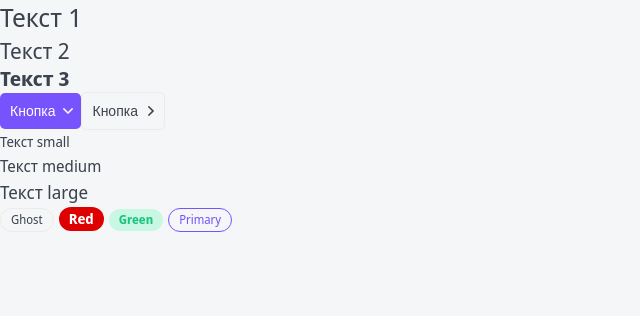
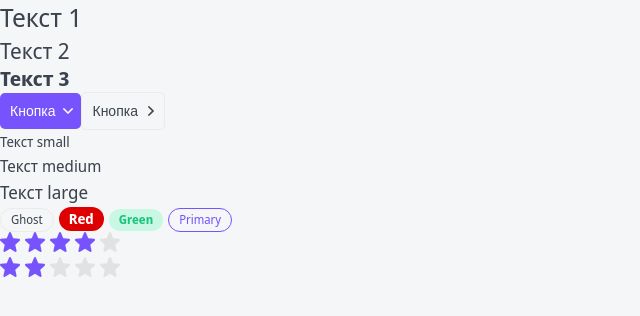
Before and after one commit to irinaWinter/app-next, a Next.js app: page / in a window 1280 px wide. Shown: the top 316 px of the page, without its empty margins (0-640 px from the left). Built offline with nearby package versions, Linux system fonts and the light colour scheme.

Commit message:
Добавляет компонент рейтинга

```diff
--- /dev/null
+++ b/components/Rating/Rating.module.css
@@ -0,0 +1,11 @@
+.star svg {
+    margin-right: 5px;
+}
+
+.filled svg{
+    fill: var(--primary)
+}
+
+.editable {
+    cursor: pointer;
+}
--- /dev/null
+++ b/components/Rating/Rating.tsx
@@ -0,0 +1,62 @@
+import { RatingProps } from './Rating.props';
+import styles from './Rating.module.css';
+import cn from 'classnames';
+import StarIcon from './star.svg';
+import { useEffect, useState, KeyboardEvent } from 'react';
+
+export const Rating = ({ isEditable = false, rating, setRating, className, ...props }: RatingProps): JSX.Element => {
+    const [ratingArray, setRatingArray] = useState<JSX.Element[]>(new Array(5).fill(<></>));
+
+    useEffect(() => {
+        constructRating(rating);
+    }, [rating])
+
+    const constructRating = (currentRating: number) => {
+        const updatedArray = ratingArray.map((r: JSX.Element, i: number) => {
+            return (
+                <span
+                    className={cn(styles.star, {
+                        [styles.filled]: i < currentRating,
+                        [styles.editable]: isEditable
+                    })}
+                    onMouseEnter={() => changeDisplay(i + 1)}
+                    onMouseLeave={() => changeDisplay(rating)}
+                    onClick={() => onClick(i + 1)}>
+                    <StarIcon
+                        tabIndex={isEditable ? 0 : -1}
+                        onKeyDown={(e: KeyboardEvent<SVGElement>) => isEditable && handleSpace(i + 1, e)}
+                    />
+                </span>
+            )
+        });
+        setRatingArray(updatedArray)
+    }
+
+    const changeDisplay = (i: number) => {
+        if (!isEditable) {
+            return;
+        }
+        constructRating(i)
+    }
+
+    const onClick = (i: number) => {
+        if (!isEditable || !setRating) {
+            return
+        }
+        setRating(i)
+    }
+
+    const handleSpace = (i: number, e: KeyboardEvent<SVGElement>) => {
+        if (e.code !== 'Space' || !setRating) {
+            return
+        }
+        setRating(i)
+    }
+
+
+    return (
+        <div {...props}>
+            {ratingArray.map((r, i) => (<span key={i}>{r}</span>))}
+        </div>
+    )
+};
--- a/components/index.ts
+++ b/components/index.ts
@@ -2,3 +2,4 @@
 export * from './Button/Button'
 export * from './P/P'
 export * from './Tag/Tag'
+export * from './Rating/Rating'
--- a/package.json
+++ b/package.json
@@ -21,6 +21,7 @@
     "@typescript-eslint/parser": "^5.4.0",
     "eslint": "7.32.0",
     "eslint-config-next": "12.0.4",
+    "eslint-plugin-react-hooks": "^4.3.0",
     "stylelint": "^14.1.0",
     "stylelint-config-standard": "^24.0.0",
     "stylelint-order": "^5.0.0",
--- a/pages/index.tsx
+++ b/pages/index.tsx
@@ -1,6 +1,9 @@
-import { Button, Htag, P, Tag } from '../components';
+import { useState } from 'react';
+import { Button, Htag, P, Rating, Tag } from '../components';
 
 export default function Home(): JSX.Element {
+  const [rating, setRating] = useState<number>(4);
+
   return (
     <>
       <Htag tag="h1">Текст 1</Htag>
@@ -15,6 +18,8 @@
       <Tag size="m" color="red">Red</Tag>
       <Tag size="s" color="green">Green</Tag>
       <Tag color="primary">Primary</Tag>
+      <Rating rating={rating} isEditable={true} setRating={setRating} />
+      <Rating rating={2} />
     </>
   )
 }
```
Also changed, not shown: components/Rating/Rating.props.ts (added, +7 -0 lines), .eslintrc.json, components/Rating/star.svg (added), 1 other file (tests, documents, lock files or other folders).
